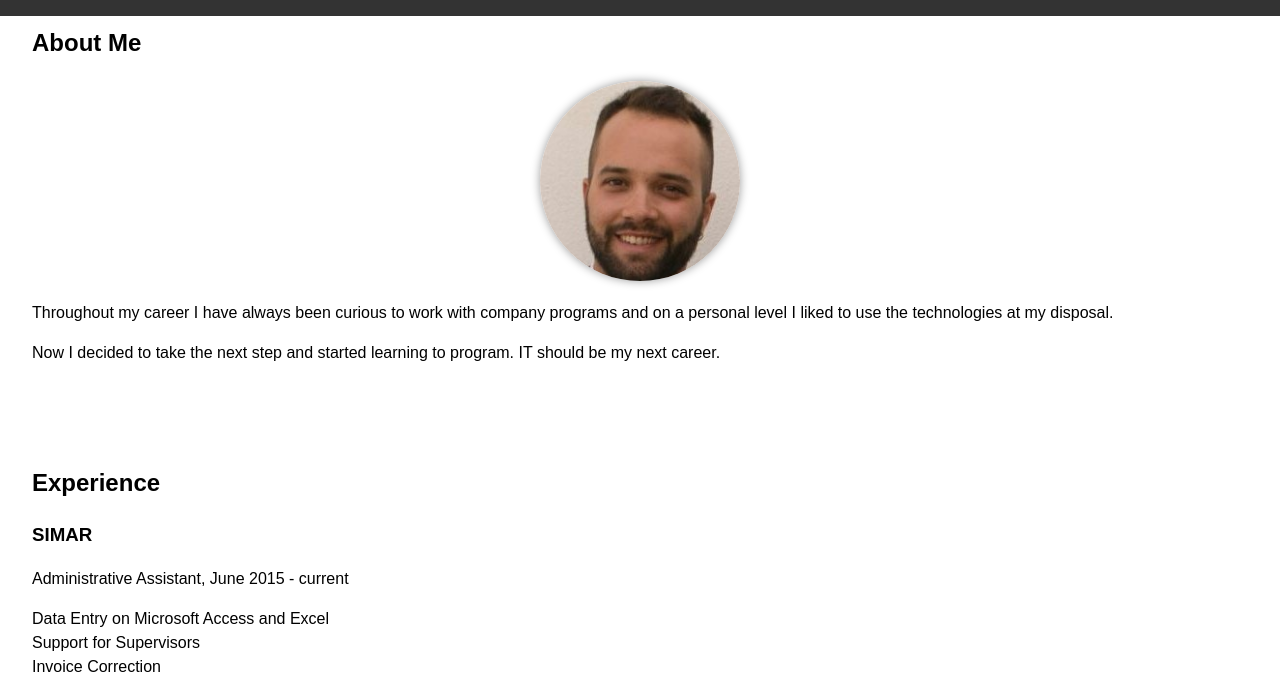
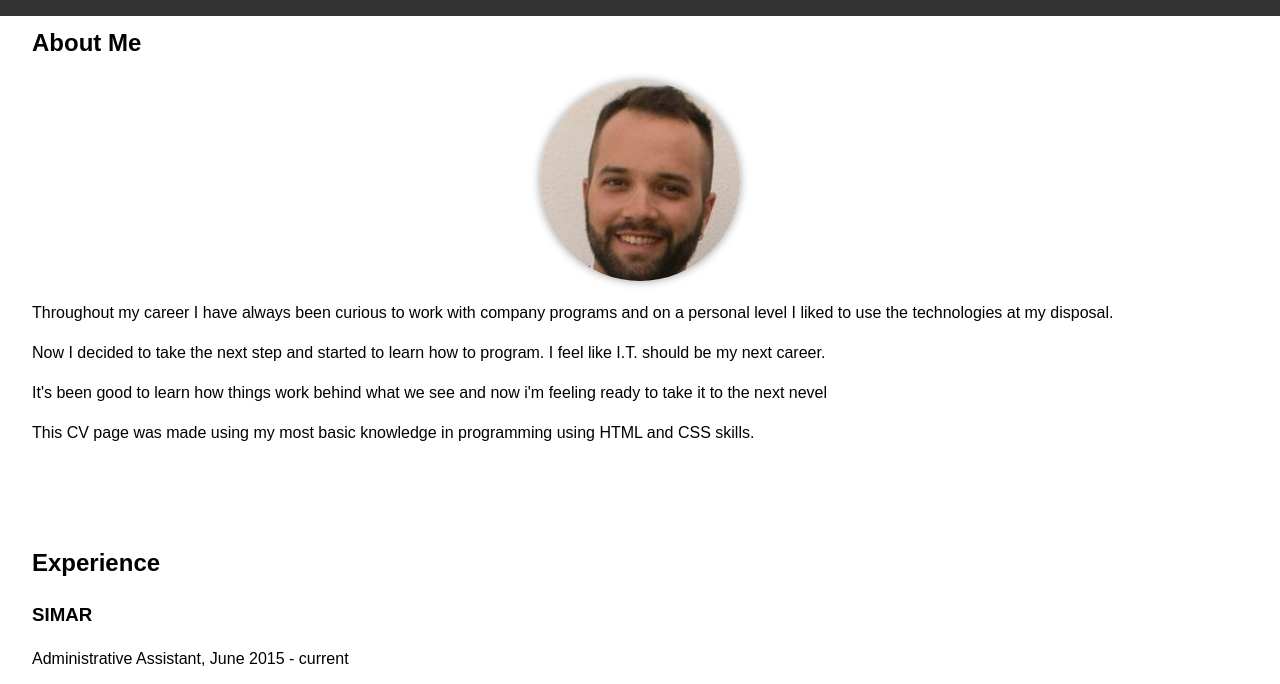
Before and after one commit to JohnDoe-PT/JoaoGarciaCV.github.io, a plain HTML site: page index.html in a window 1280 px wide. Shown: the part 95-779 px from the top of the page. Drawn offline with Linux system fonts and the light colour scheme.

Commit message:
Update index.html

```diff
--- a/index.html
+++ b/index.html
@@ -25,7 +25,9 @@
             <img src="Perfil_CV.jpg" alt="My profile picture">
         </div>
 		<p>Throughout my career I have always been curious to work with company programs and on a personal level I liked to use the technologies at my disposal.</p>
-        <p>Now I decided to take the next step and started learning to program. IT should be my next career.</p>
+        	<p>Now I decided to take the next step and started to learn how to program. I feel like I.T. should be my next career.</p>
+		<p>It's been good to learn how things work behind what we see and now i'm feeling ready to take it to the next nevel</p>
+		<p>This CV page was made using my most basic knowledge in programming using HTML and CSS skills.</p>
     </section>
 
 	<section id="experience">
```
